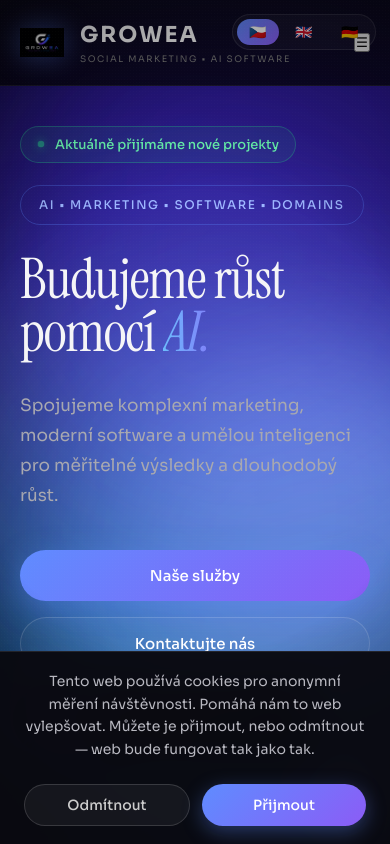
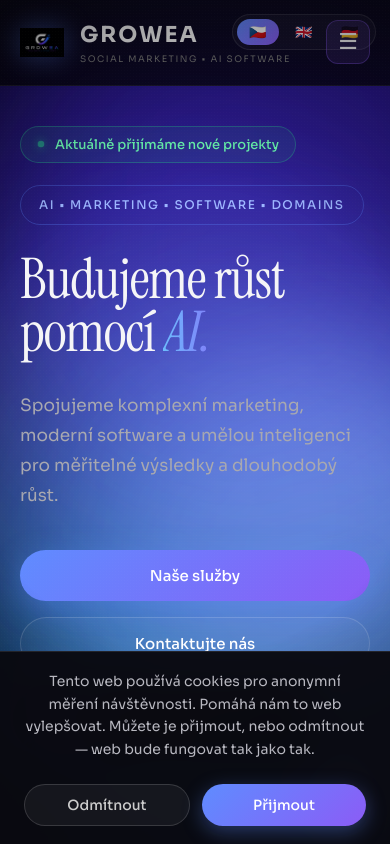
Before and after one commit to groweacz-cyber/Growea-web, a React (Vite) app: page / in a window 390 px wide. Shown: the top 844 px of the page. Built offline with nearby package versions, Linux system fonts and the light colour scheme.

Commit message:
Add mobile hamburger menu styles

```diff
--- a/src/index.css
+++ b/src/index.css
@@ -2209,3 +2209,94 @@ body {
   background: #7c3aed;
   transform: translateY(-3px) scale(1.06);
 }
+/* ============================================
+   MOBILE MENU — hamburger + drawer
+   ============================================ */
+
+/* Hamburger tlačítko — defaultně schované (desktop ho nevidí) */
+.mobile-menu-toggle {
+  display: none;
+  width: 44px;
+  height: 44px;
+  align-items: center;
+  justify-content: center;
+  background: rgba(139, 92, 246, 0.15);
+  border: 1px solid rgba(139, 92, 246, 0.4);
+  border-radius: 12px;
+  color: #fff;
+  font-size: 22px;
+  line-height: 1;
+  cursor: pointer;
+  z-index: 1001;
+  transition: background 0.2s ease, transform 0.2s ease;
+}
+
+.mobile-menu-toggle:hover {
+  background: rgba(139, 92, 246, 0.3);
+  transform: scale(1.05);
+}
+
+/* Mobilní zobrazení — pod 1000 px */
+@media (max-width: 1000px) {
+  /* Ukázat hamburger */
+  .mobile-menu-toggle {
+    display: flex;
+  }
+
+  /* Nav schované defaultně, zobrazí se přes celou šířku po kliknutí */
+  .nav {
+    display: flex !important;
+    flex-direction: column;
+    position: fixed;
+    top: 0;
+    right: 0;
+    width: 85%;
+    max-width: 340px;
+    height: 100vh;
+    background: rgba(10, 10, 20, 0.98);
+    backdrop-filter: blur(20px);
+    border-left: 1px solid rgba(139, 92, 246, 0.3);
+    padding: 90px 24px 24px;
+    gap: 8px;
+    transform: translateX(100%);
+    transition: transform 0.35s ease;
+    z-index: 1000;
+    overflow-y: auto;
+  }
+
+  .nav.mobile-open {
+    transform: translateX(0);
+  }
+
+  /* Tlačítka v mobilním menu — větší, na celou šířku */
+  .nav button {
+    width: 100%;
+    padding: 16px 18px;
+    font-size: 17px;
+    text-align: left;
+    border-radius: 12px;
+    background: transparent;
+    border: 1px solid transparent;
+    color: #e7ecf3;
+    cursor: pointer;
+    transition: background 0.2s ease, border-color 0.2s ease;
+  }
+
+  .nav button:hover {
+    background: rgba(255, 255, 255, 0.05);
+    border-color: rgba(139, 92, 246, 0.3);
+  }
+
+  /* AI audit — výrazněji jako CTA */
+  .nav .nav-audit {
+    margin-top: 12px;
+    background: linear-gradient(135deg, #8b5cf6, #5f8cff);
+    border-color: transparent;
+    color: #fff;
+    font-weight: 600;
+  }
+
+  .nav .nav-audit:hover {
+    background: linear-gradient(135deg, #7c3aed, #4f7eef);
+  }
+}
```
